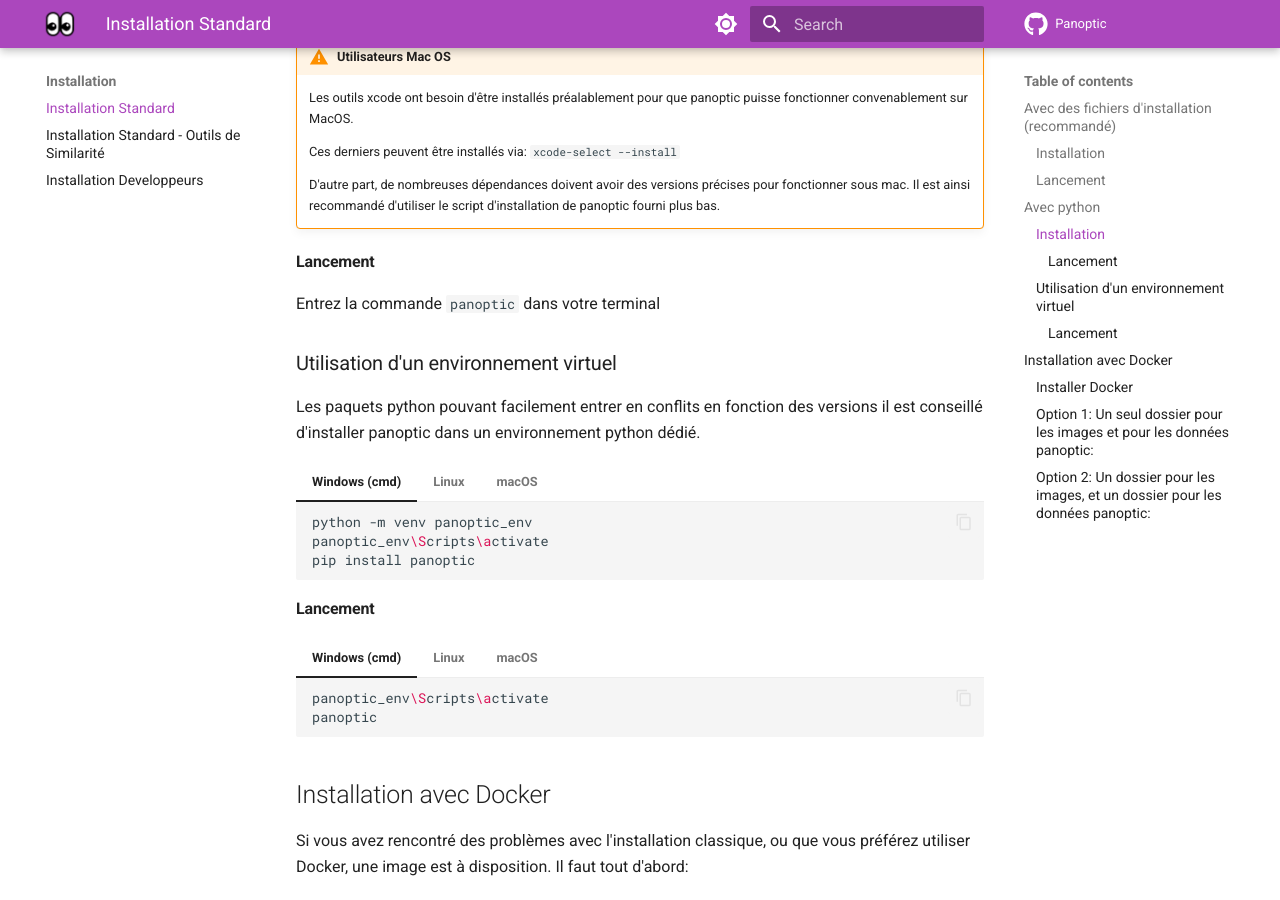
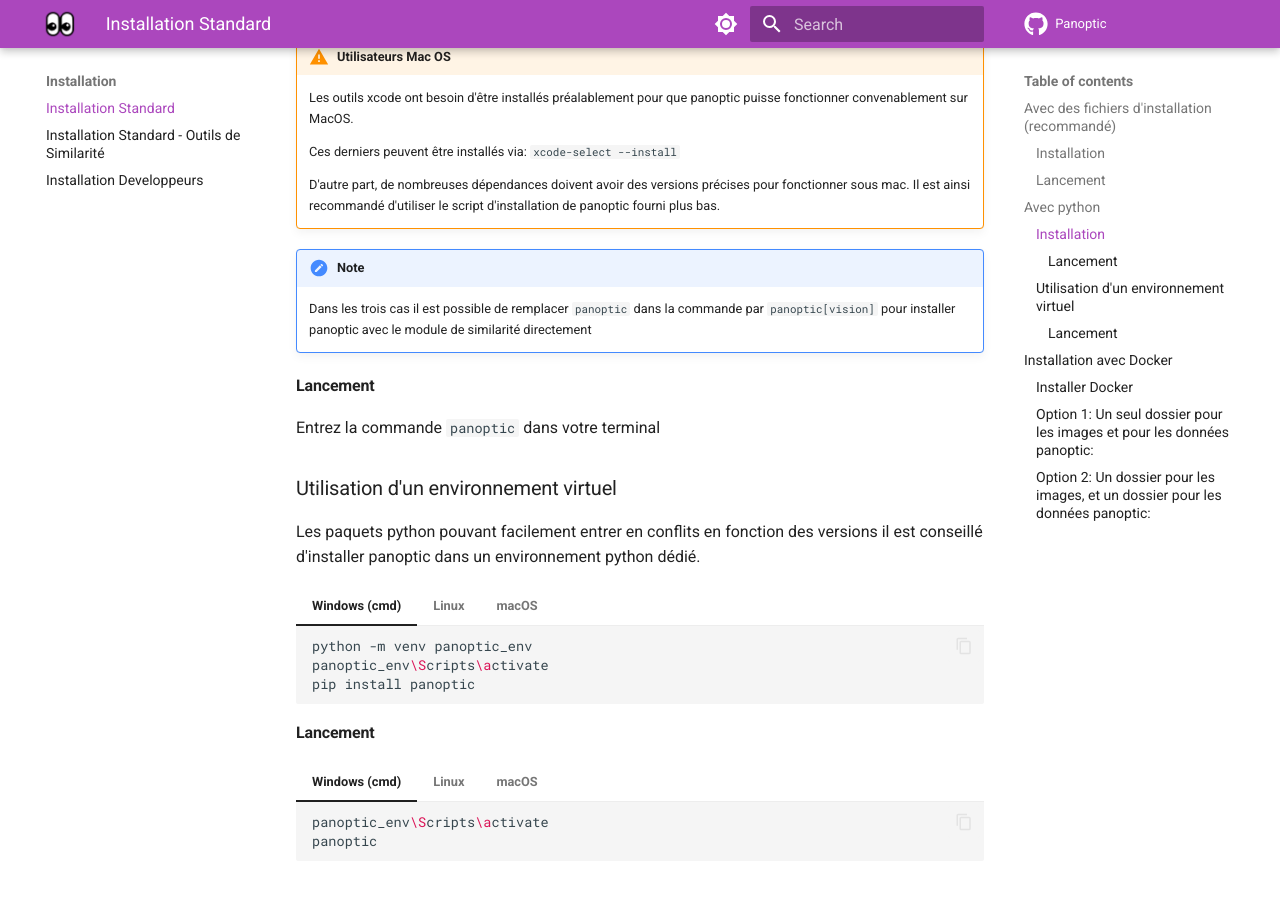
Before and after one commit to PanopticOrg/panopticorg.github.io, an MkDocs documentation site: the page built from docs/install/install.md, in a window 1280 px wide and 900 px high, scrolled down 1292 px. Built offline with MkDocs 1.6.1 and Material for MkDocs 9.7.7, drawn with Linux system fonts in a browser that asks for light colours; comment, search, counter and statistics services are not loaded.

Commit message:
changing install

```diff
--- a/docs/install/install.md
+++ b/docs/install/install.md
@@ -94,6 +94,10 @@ Si vous avez déjà python d'installé, avec une version supérieure ou égale
 
     D'autre part, de nombreuses dépendances doivent avoir des versions précises pour fonctionner sous mac. Il est ainsi recommandé d'utiliser le script d'installation de panoptic fourni plus bas.
 
+!!! note
+
+    Dans les trois cas il est possible de remplacer `panoptic` dans la commande par `panoptic[vision]` pour installer panoptic avec le module de similarité directement
+
 
 #### Lancement
 
```
Also changed, not shown: docs/install/install_plugin.md (+5 -0 lines).
